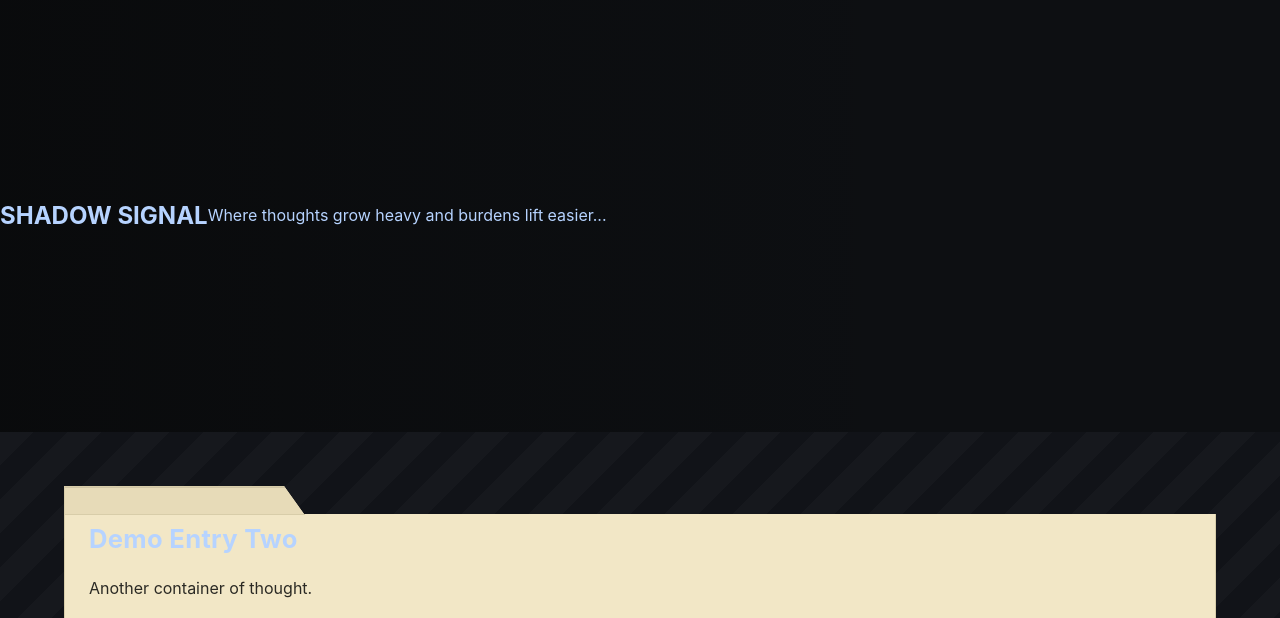
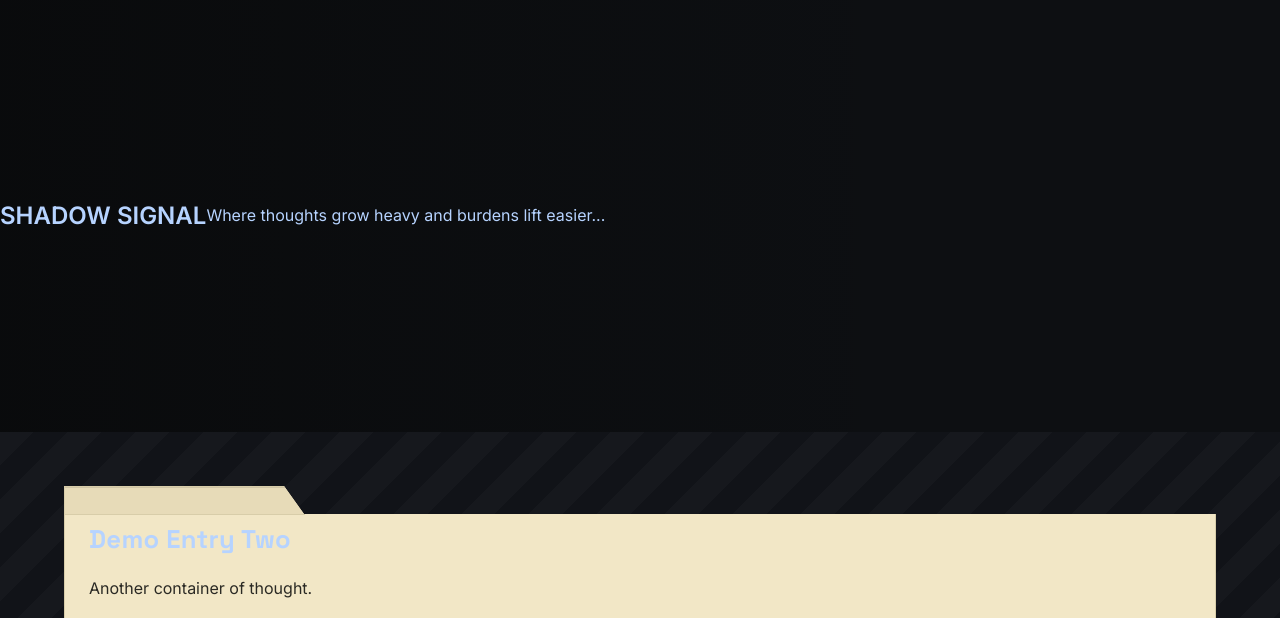
Before and after one commit to shadow-signal/shadow-signal.github.io, a Jekyll site: the page built from index.html, in a window 1280 px wide. Shown: the top 618 px of the page. Built offline with Jekyll 4.4.1, drawn with Linux system fonts in a browser that asks for light colours; the list of posts is cut into pages by our own code; grey boxes are pictures that could not be loaded.

Commit message:
Update head.html

```diff
--- a/_includes/head.html
+++ b/_includes/head.html
@@ -4,5 +4,5 @@
 <meta name="description" content="{{ site.description }}">
 <link rel="preconnect" href="https://fonts.googleapis.com">
 <link rel="preconnect" href="https://fonts.gstatic.com" crossorigin>
-<link href="https://fonts.googleapis.com/css2?family=Oswald:wght@400;700&family=Roboto+Condensed:wght@300;400&display=swap" rel="stylesheet">
+<link href="https://fonts.googleapis.com/css2?family=Space+Grotesk:wght@700&family=Inter:wght@400;600&display=swap" rel="stylesheet">
 <link rel="stylesheet" href="{{ '/assets/css/main.css' | relative_url }}">
```
